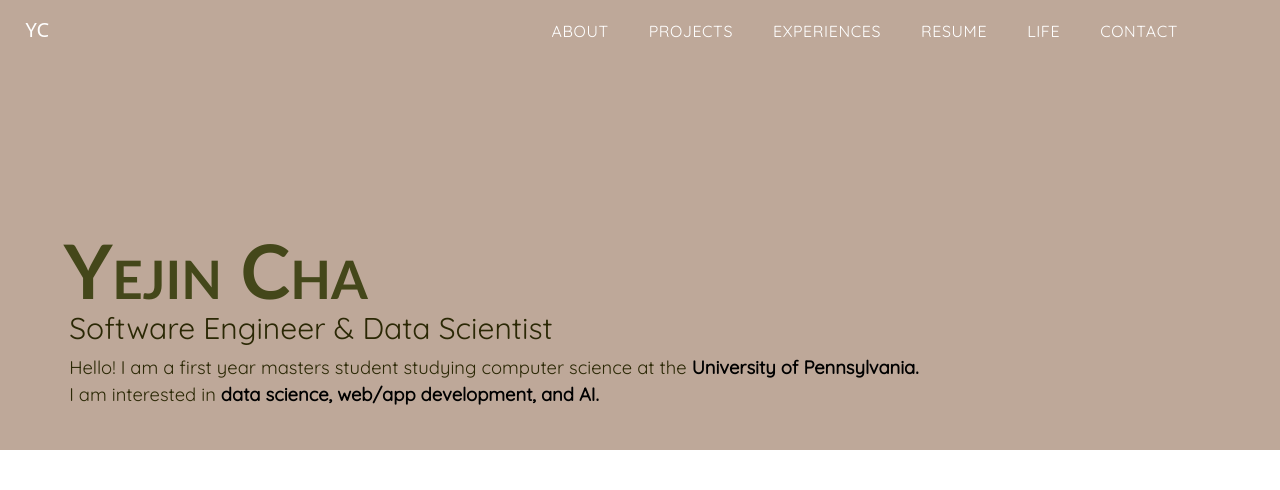
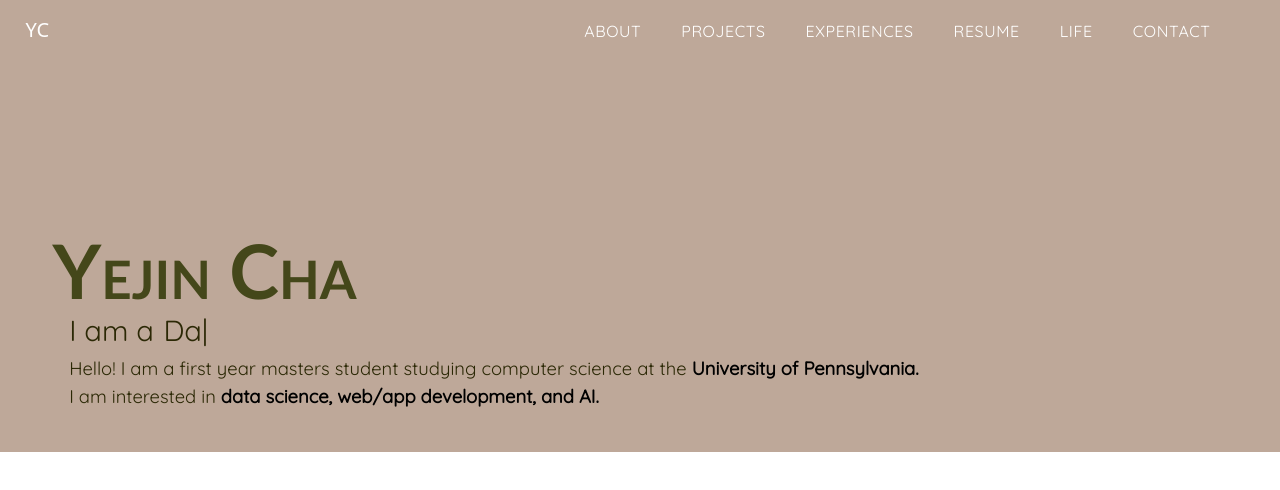
Before and after one commit to yejcha99/yejincha.com, a React (Create React App) app: page / in a window 1280 px wide. Shown: the top 490 px of the page. Built offline with nearby package versions, Linux system fonts and the light colour scheme; a web font is replaced by a local one.

Commit message:
typed text

```diff
--- a/package.json
+++ b/package.json
@@ -14,6 +14,7 @@
     "react-dom": "^17.0.2",
     "react-router-dom": "^6.2.1",
     "react-scripts": "5.0.0",
+    "react-typed": "^1.2.0",
     "web-vitals": "^2.1.2"
   },
   "scripts": {
--- a/src/App.css
+++ b/src/App.css
@@ -44,7 +44,7 @@ nav ul li {
 
 .navbar-brand {
   padding-left: 2%;
-  position: absolute;
+  position: relative;
   font-size:1.5rem;
   top: 4;
   color: white;
@@ -71,13 +71,13 @@ nav ul li {
   font-size: 4.7rem;
   font-weight: bolder;
   font-variant: small-caps;
-  margin-bottom: 10px;
-  margin-left: -0.5%;
+  margin-bottom: 13px;
+  margin-left: -1.5%;
   max-height: 75px;
 }
 
 .intro-head-des {
-  font-size: 30px;
+  font-size: 29px;
 }
 
 .main-intro-des {
@@ -92,3 +92,17 @@ nav ul li {
   font-weight:bolder;
   color:black;
 }
+
+.typed-text {
+  padding-left:0.6rem;
+}
+
+@media(max-width: 768px) {
+  .intro-header {
+    font-size: 3rem;
+  }
+  .main-intro-des {
+    font-size: 0.75rem;
+  }
+
+}
--- a/src/components/Home.js
+++ b/src/components/Home.js
@@ -1,10 +1,20 @@
+import React from "react";
+import Typed from "react-typed";
+
 const Home = () => {
     return (
         <section id="intro">
         <div className= 'container'>
             <div class="intro-text">
             <h1 class="intro-header">Yejin Cha</h1>
-            <h2 class="intro-head-des"> Software Engineer & Data Scientist </h2>
+            <h2 class="intro-head-des"> I am a
+            <Typed
+            className="typed-text"
+            strings={['Software Engineer', 'Data Scientist']}
+            typeSpeed={40}
+            backSpeed={60}
+            loop
+            /></h2>
             <p class="main-intro-des">
             Hello! I am a first year masters student studying computer science at the <span class="highlight">University of Pennsylvania.</span> <br />
             I am interested in <span class="highlight"> data science, web/app development, and AI.</span><br />
--- a/src/components/Navbar.js
+++ b/src/components/Navbar.js
@@ -11,7 +11,6 @@ const Navbar = () => {
             <button className="navbar-toggler" type="button" data-toggle="collapse" data-target="#navbarSupportedContent" aria-controls="navbarSupportedContent" aria-expanded="false" aria-label="Toggle navigation">
                 <FontAwesomeIcon icon={faBars} style={{color: 'beige'}}/>
             </button>
-
             <div className="collapse navbar-collapse" id="navbarSupportedContent">
                 <ul className="navbar-nav ms-auto">
                     <li className="nav-item">
```
Also changed, not shown: 1 other file (tests, documents, lock files or other folders).
